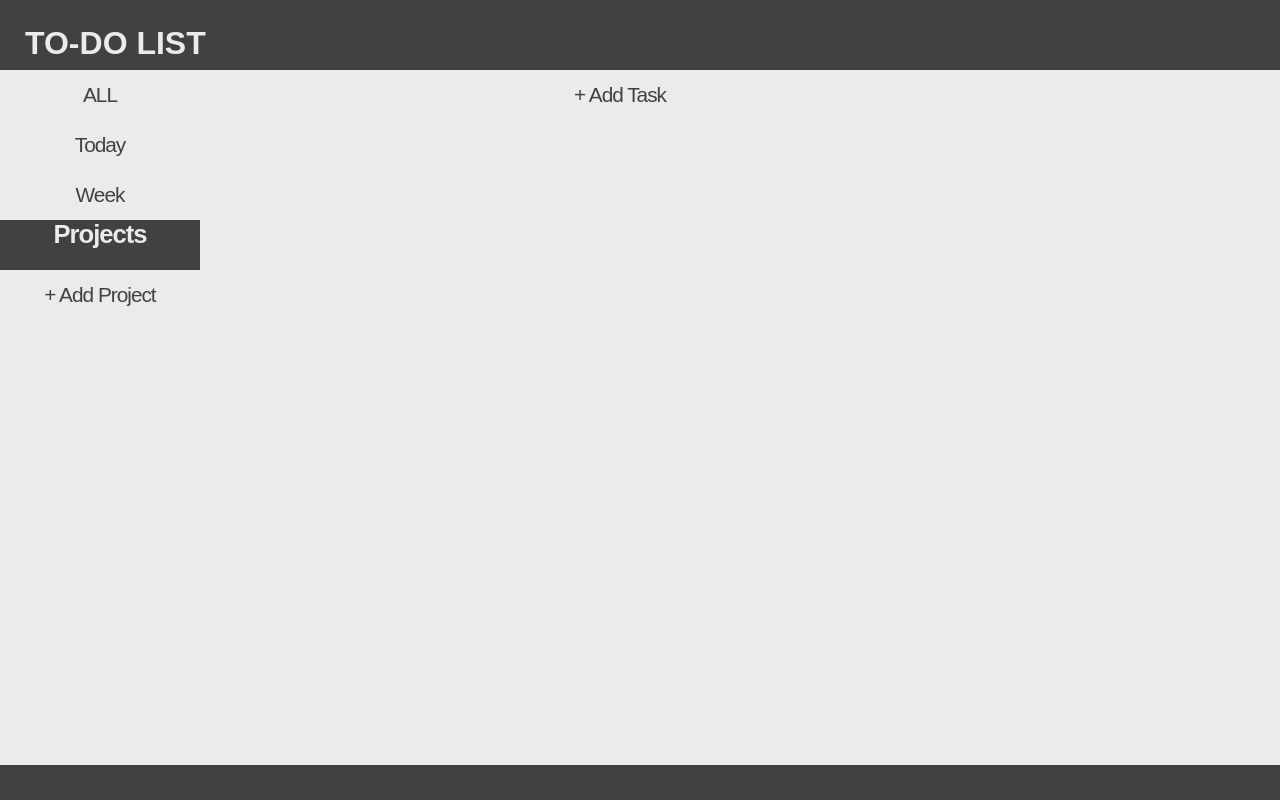
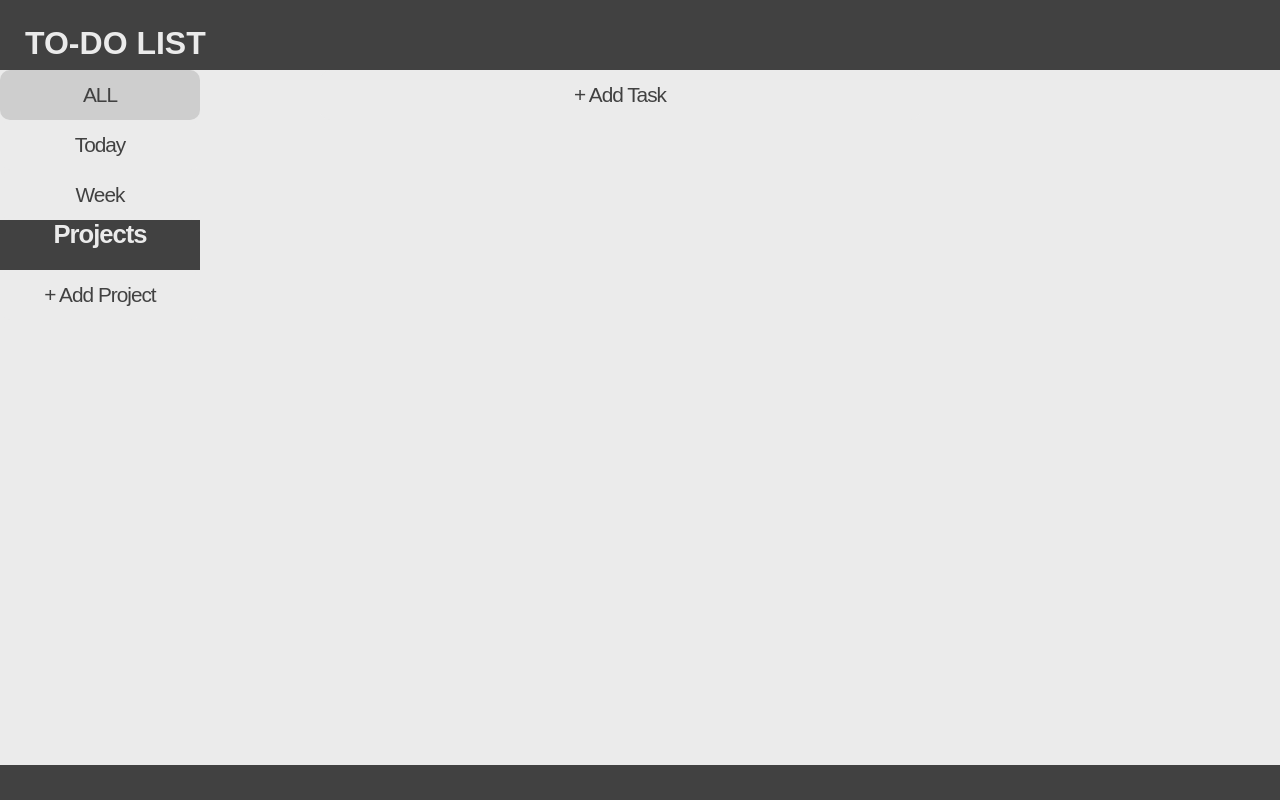
Before and after one commit to SteffanCrowley/to-do-list, a website built with webpack: page dist/index.html in a window 1280 px wide. Both pictures are taken after a click on the button "ALL". Built offline with nearby package versions, Linux system fonts and the light colour scheme.

Commit message:
Add 'radio' button functionality to date buttons

```diff
--- a/src/modules/dateBtns.js
+++ b/src/modules/dateBtns.js
@@ -6,14 +6,20 @@ function dateBtns() {
 
   main.classList.add("dateBtn3");
   main.innerHTML = "ALL";
+  main.setAttribute("type", "button");
+  main.setAttribute("id", "main");
   side.appendChild(main);
 
   btn.classList.add("dateBtn");
   btn.innerHTML = "Today";
+  btn.setAttribute("type", "button");
+  btn.setAttribute("id", "today");
   side.appendChild(btn);
 
   weekBtn.classList.add("dateBtn2");
   weekBtn.innerHTML = "Week";
+  weekBtn.setAttribute("type", "button");
+  weekBtn.setAttribute("id", "week");
   side.appendChild(weekBtn);
 }
 
--- a/src/modules/eventListeners.js
+++ b/src/modules/eventListeners.js
@@ -30,16 +30,37 @@ function eventListeners() {
   const dateBtn = document.querySelector(".dateBtn");
   dateBtn.addEventListener("click", (e) => {
     submitText("today");
+    dateBtn.classList.add("btn-active");
+    dateBtn2.classList.add("dateBtn2");
+    dateBtn3.classList.add("dateBtn3");
+
+    dateBtn.classList.remove("dateBtn");
+    dateBtn2.classList.remove("btn-active");
+    dateBtn3.classList.remove("btn-active");
   });
 
   const dateBtn2 = document.querySelector(".dateBtn2");
   dateBtn2.addEventListener("click", (e) => {
     submitText("week");
+    dateBtn.classList.add("dateBtn");
+    dateBtn2.classList.add("btn-active");
+    dateBtn3.classList.add("dateBtn3");
+
+    dateBtn.classList.remove("btn-active");
+    dateBtn2.classList.remove("dateBtn2");
+    dateBtn3.classList.remove("btn-active");
   });
 
   const dateBtn3 = document.querySelector(".dateBtn3");
   dateBtn3.addEventListener("click", (e) => {
     submitText("all");
+    dateBtn.classList.add("dateBtn");
+    dateBtn2.classList.add("dateBtn2");
+    dateBtn3.classList.add("btn-active");
+
+    dateBtn.classList.remove("btn-active");
+    dateBtn2.classList.remove("btn-active");
+    dateBtn3.classList.remove("dateBtn3");
   });
 }
 
--- a/src/style.css
+++ b/src/style.css
@@ -141,7 +141,6 @@ input {
 .dateBtn3,
 .add-prj,
 .project-title {
-  /* padding: 0.8rem 1.3rem; */
   font-size: 1.3rem;
   background-color: rgb(235, 235, 235);
   color: rgb(65, 65, 65);
@@ -161,3 +160,16 @@ input {
   font-weight: 800;
   font-size: 1.6rem;
 }
+
+.btn-active {
+  font-size: 1.3rem;
+  background-color: rgb(206, 206, 206);
+  color: rgb(65, 65, 65);
+  border-radius: 10px;
+  letter-spacing: -1px;
+  border: none;
+  width: 200px;
+  height: 50px;
+  text-align: center;
+  justify-content: center;
+}
```
Also changed, not shown: dist/main.js.
